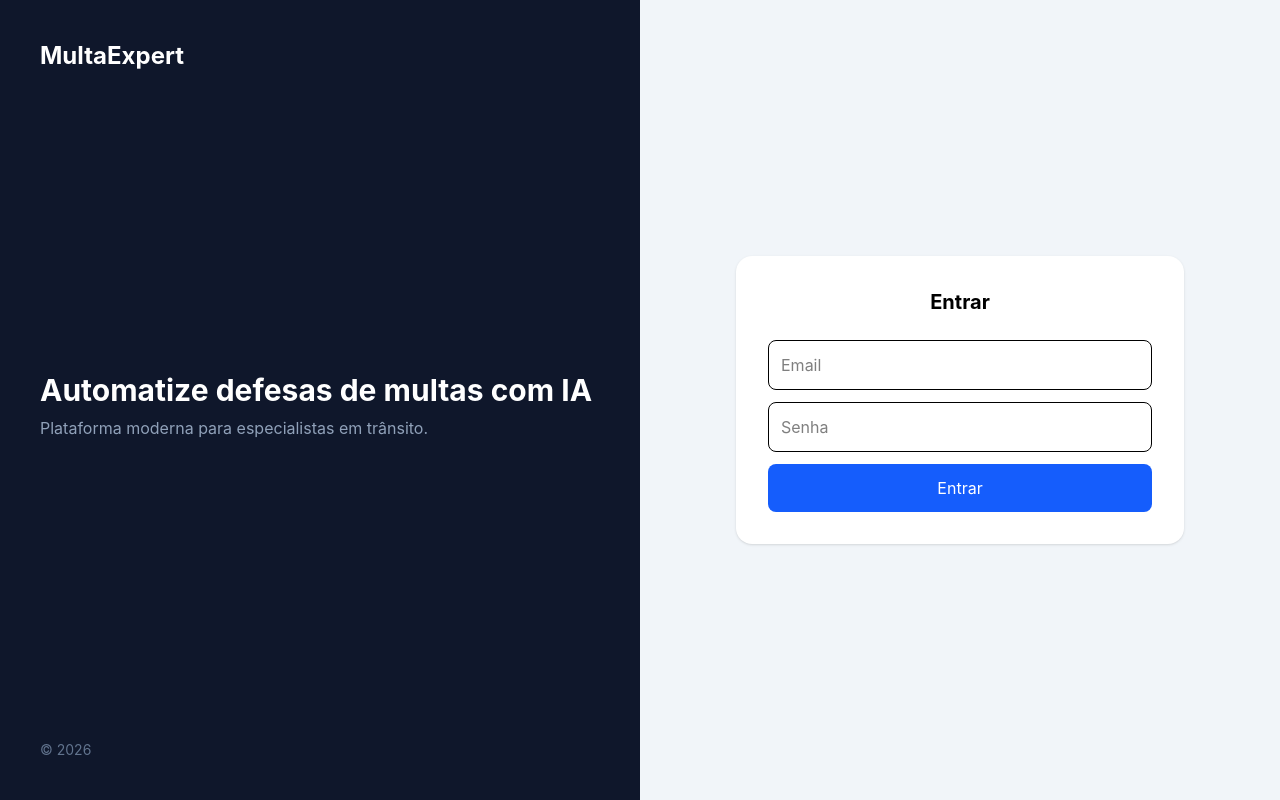
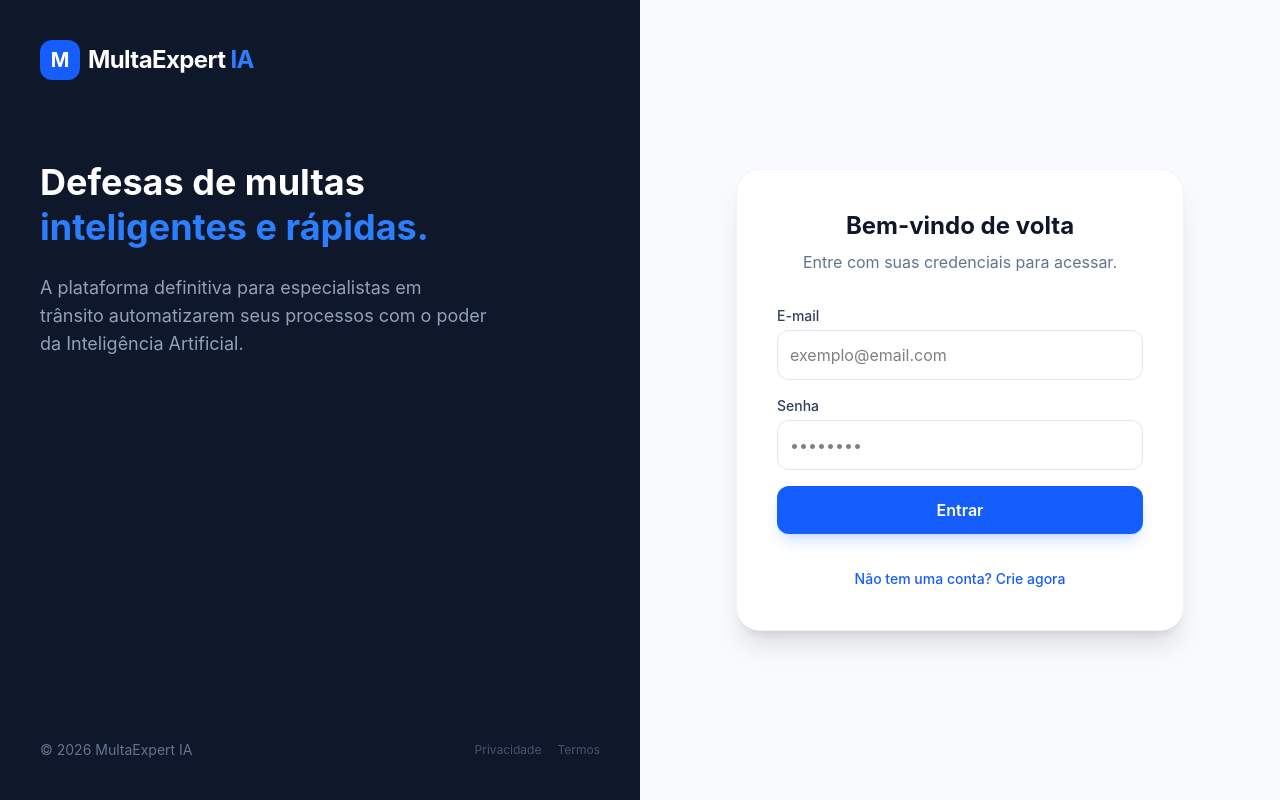
Before and after one commit to joaorosactrenascer-cell/multaexpert, a React (Vite) app: page / in a window 1280 px wide. Built offline with nearby package versions, Linux system fonts and the light colour scheme; no server answers.

Commit message:
feat: novo sistema de autenticação

```diff
--- a/src/components/Modules/Login.tsx
+++ b/src/components/Modules/Login.tsx
@@ -1,80 +1,164 @@
-import { useState } from "react";
+import React, { useState } from "react";
 import { useAuth } from "../../context/AuthContext";
 
 export default function Login() {
-    const { signIn } = useAuth();
+    const { signIn, signUp } = useAuth();
+    const [mode, setMode] = useState<"login" | "register">("login");
     const [email, setEmail] = useState("");
     const [password, setPassword] = useState("");
+    const [name, setName] = useState("");
     const [loading, setLoading] = useState(false);
     const [error, setError] = useState("");
+    const [message, setMessage] = useState("");
 
-    const handleLogin = async () => {
+    const handleAuth = async (e: React.FormEvent) => {
+        e.preventDefault();
         setLoading(true);
         setError("");
+        setMessage("");
 
+        try {
+            if (mode === "login") {
                 const { error } = await signIn(email, password);
-
+                if (error) setError(error);
+            } else {
+                const { error } = await signUp(email, password, name);
                 if (error) {
                     setError(error);
+                } else {
+                    setMessage("Conta criada! Verifique seu e-mail para confirmar.");
+                    // Opcional: Limpar campos ou mudar para login
                 }
-
+            }
+        } catch (err: any) {
+            setError(err.message || "Erro inesperado");
+        } finally {
             setLoading(false);
+        }
     };
 
     return (
         <div className="flex min-h-screen">
             {/* ESQUERDA */}
             <div className="hidden lg:flex w-1/2 bg-slate-900 text-white p-10 flex-col justify-between">
-                <h1 className="text-2xl font-bold">MultaExpert</h1>
+                <div>
+                   <div className="flex items-center gap-2 mb-8">
+                        <div className="w-10 h-10 bg-blue-600 rounded-xl flex items-center justify-center font-bold text-xl">M</div>
+                        <h1 className="text-2xl font-bold tracking-tight">MultaExpert <span className="text-blue-500">IA</span></h1>
+                   </div>
 
-                <div>
-                    <h2 className="text-3xl font-bold">
-                        Automatize defesas de multas com IA
+                    <div className="mt-20">
+                        <h2 className="text-4xl font-bold leading-tight">
+                            Defesas de multas <br />
+                            <span className="text-blue-500">inteligentes e rápidas.</span>
                         </h2>
-                    <p className="text-slate-400 mt-2">
-                        Plataforma moderna para especialistas em trânsito.
+                        <p className="text-slate-400 mt-6 text-lg max-w-md">
+                            A plataforma definitiva para especialistas em trânsito automatizarem seus processos com o poder da Inteligência Artificial.
+                        </p>
+                    </div>
+                </div>
+
+                <div className="flex items-center justify-between">
+                    <p className="text-sm text-slate-500">
+                        © {new Date().getFullYear()} MultaExpert IA
+                    </p>
+                    <div className="flex gap-4">
+                        <span className="text-xs text-slate-600">Privacidade</span>
+                        <span className="text-xs text-slate-600">Termos</span>
+                    </div>
+                </div>
+            </div>
+
+            {/* DIREITA */}
+            <div className="flex w-full lg:w-1/2 items-center justify-center bg-slate-50 p-6 dark:bg-slate-950">
+                <div className="w-full max-w-md bg-white p-10 rounded-3xl shadow-xl dark:bg-slate-900 border border-slate-100 dark:border-slate-800">
+                    <div className="text-center mb-8">
+                        <h2 className="text-2xl font-bold text-slate-900 dark:text-white">
+                            {mode === "login" ? "Bem-vindo de volta" : "Criar sua conta"}
+                        </h2>
+                        <p className="text-slate-500 mt-2">
+                            {mode === "login"
+                                ? "Entre com suas credenciais para acessar."
+                                : "Comece agora sua jornada com IA."}
                         </p>
                     </div>
 
-                <p className="text-sm text-slate-500">
-                    © {new Date().getFullYear()}
-                </p>
+                    <form onSubmit={handleAuth} className="space-y-4">
+                        {mode === "register" && (
+                            <div>
+                                <label className="block text-sm font-medium text-slate-700 dark:text-slate-300 mb-1">Nome Completo</label>
+                                <input
+                                    type="text"
+                                    required
+                                    placeholder="Como quer ser chamado?"
+                                    className="w-full p-3 border border-slate-200 dark:border-slate-700 rounded-xl focus:ring-2 focus:ring-blue-500 outline-none transition-all dark:bg-slate-800 dark:text-white"
+                                    value={name}
+                                    onChange={(e) => setName(e.target.value)}
+                                />
                             </div>
+                        )}
 
-            {/* DIREITA */}
-            <div className="flex w-full lg:w-1/2 items-center justify-center bg-slate-100 p-6">
-                <div className="w-full max-w-md bg-white p-8 rounded-2xl shadow">
-                    <h2 className="text-xl font-bold text-center mb-6">
-                        Entrar
-                    </h2>
-
+                        <div>
+                            <label className="block text-sm font-medium text-slate-700 dark:text-slate-300 mb-1">E-mail</label>
                             <input
                                 type="email"
-                        placeholder="Email"
-                        className="w-full mb-3 p-3 border rounded-lg"
+                                required
+                                placeholder="exemplo@email.com"
+                                className="w-full p-3 border border-slate-200 dark:border-slate-700 rounded-xl focus:ring-2 focus:ring-blue-500 outline-none transition-all dark:bg-slate-800 dark:text-white"
                                 value={email}
                                 onChange={(e) => setEmail(e.target.value)}
                             />
+                        </div>
 
+                        <div>
+                            <label className="block text-sm font-medium text-slate-700 dark:text-slate-300 mb-1">Senha</label>
                             <input
                                 type="password"
-                        placeholder="Senha"
-                        className="w-full mb-3 p-3 border rounded-lg"
+                                required
+                                placeholder="••••••••"
+                                className="w-full p-3 border border-slate-200 dark:border-slate-700 rounded-xl focus:ring-2 focus:ring-blue-500 outline-none transition-all dark:bg-slate-800 dark:text-white"
                                 value={password}
                                 onChange={(e) => setPassword(e.target.value)}
                             />
+                        </div>
 
                         {error && (
-                        <p className="text-red-500 text-sm mb-2">{error}</p>
+                            <div className="bg-red-50 dark:bg-red-900/20 text-red-600 dark:text-red-400 p-3 rounded-lg text-sm border border-red-100 dark:border-red-900/30">
+                                {error}
+                            </div>
+                        )}
+
+                        {message && (
+                            <div className="bg-green-50 dark:bg-green-900/20 text-green-600 dark:text-green-400 p-3 rounded-lg text-sm border border-green-100 dark:border-green-900/30">
+                                {message}
+                            </div>
                         )}
 
                         <button
-                        onClick={handleLogin}
+                            type="submit"
                             disabled={loading}
-                        className="w-full bg-blue-600 text-white p-3 rounded-lg"
+                            className="w-full bg-blue-600 hover:bg-blue-700 text-white font-semibold p-3 rounded-xl transition-all shadow-lg shadow-blue-500/20 disabled:opacity-50"
                         >
-                        {loading ? "Entrando..." : "Entrar"}
+                            {loading
+                                ? "Processando..."
+                                : (mode === "login" ? "Entrar" : "Criar conta")}
                         </button>
+                    </form>
+
+                    <div className="mt-8 text-center">
+                        <button
+                            onClick={() => {
+                                setMode(mode === "login" ? "register" : "login");
+                                setError("");
+                                setMessage("");
+                            }}
+                            className="text-blue-600 hover:text-blue-700 font-medium text-sm transition-colors"
+                        >
+                            {mode === "login"
+                                ? "Não tem uma conta? Crie agora"
+                                : "Já tem uma conta? Faça login"}
+                        </button>
+                    </div>
                 </div>
             </div>
         </div>
--- a/src/context/AuthContext.tsx
+++ b/src/context/AuthContext.tsx
@@ -8,6 +8,7 @@ type AuthContextType = {
     session: Session | null;
     loading: boolean;
     signIn: (email: string, password: string) => Promise<{ error?: string }>;
+    signUp: (email: string, password: string, displayName: string) => Promise<{ error?: string }>;
     signOut: () => Promise<void>;
 };
 
@@ -76,6 +77,28 @@ export function AuthProvider({ children }: { children: ReactNode }) {
         }
     };
 
+    const signUp = async (email: string, password: string, displayName: string) => {
+        setLoading(true);
+        try {
+            const { error } = await supabase.auth.signUp({
+                email,
+                password,
+                options: {
+                    data: {
+                        full_name: displayName,
+                    }
+                }
+            });
+
+            if (error) return { error: error.message };
+            return {};
+        } catch (err: any) {
+            return { error: err.message || "Erro inesperado ao criar conta" };
+        } finally {
+            setLoading(false);
+        }
+    };
+
     const signOut = async () => {
         try {
             await supabase.auth.signOut();
@@ -91,6 +114,7 @@ export function AuthProvider({ children }: { children: ReactNode }) {
                 session,
                 loading,
                 signIn,
+                signUp,
                 signOut,
             }}
         >
```
Lines whose indentation alone changed are shown as unchanged.
